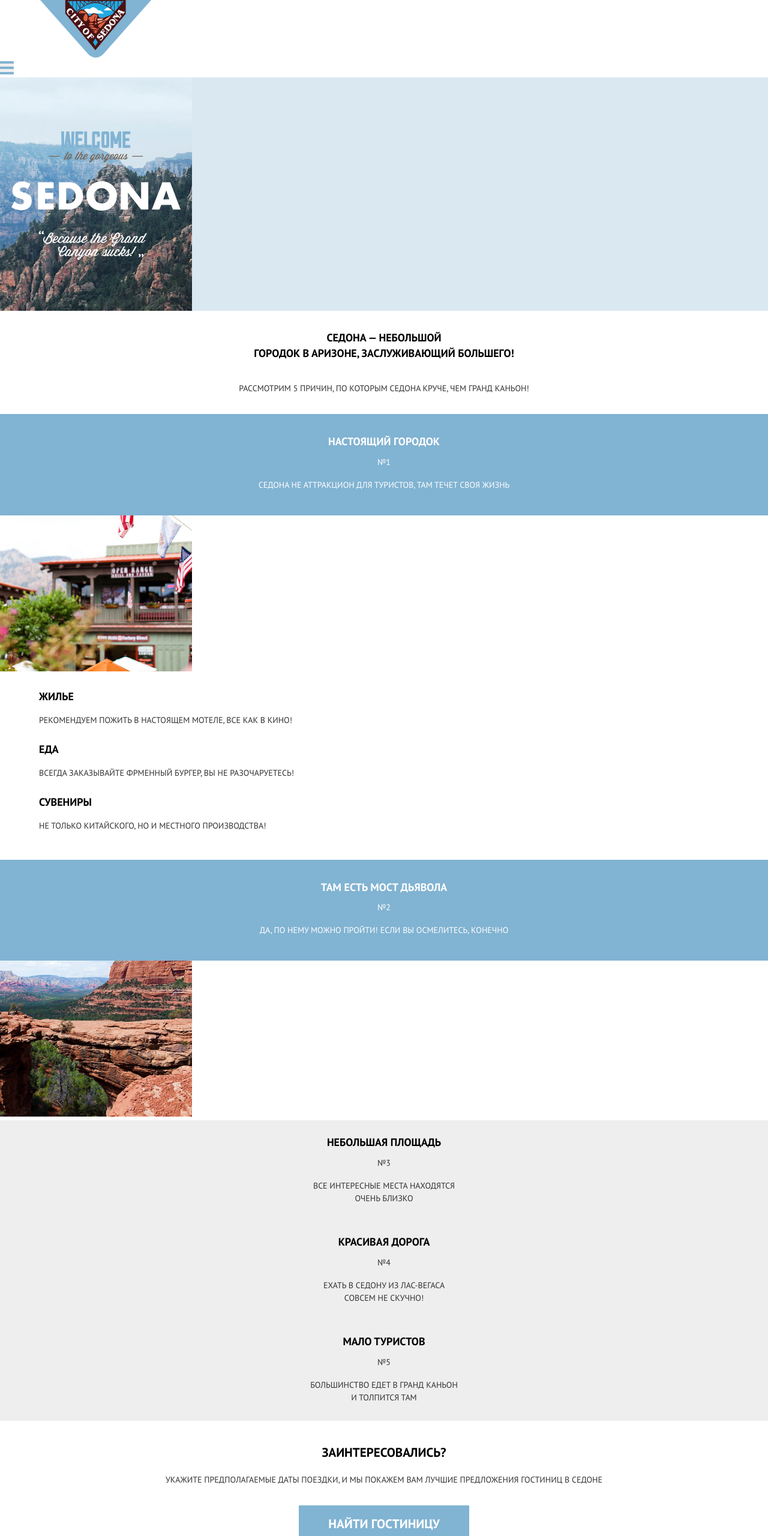
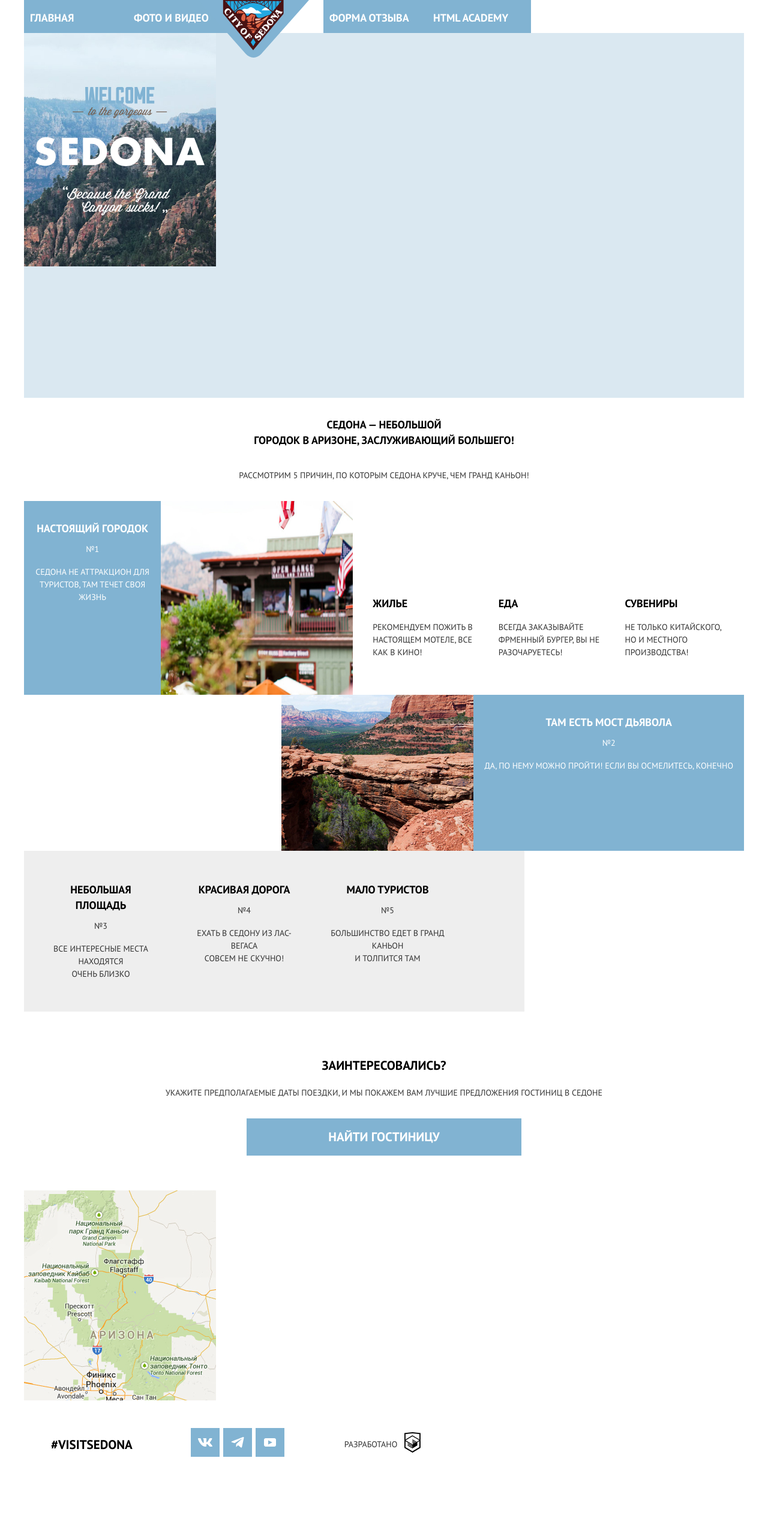
Before and after one commit to htmlacademy-adaptive/1859627-sedona-27, a website: page source/index.html in a window 1280 px wide. Shown: the top 2560 px of the page at 60% size. After the commit the page ends 2471 px from the top, so only its background shows below. Drawn offline with nearby package versions, Linux system fonts and the light colour scheme; files that its build step writes are made by us from their sources.

Commit message:
проверка кода

```diff
--- a/source/index.html
+++ b/source/index.html
@@ -2,7 +2,7 @@
 <html class="page" lang="ru">
     <head>
         <meta charset="UTF-8">
-        <meta name="viewport" content="width=device-width,initial-scale=1">
+        <meta name="viewport" content="width=device-width, initial-scale=1">
         <title>Седона</title>
         <link href="css/style.css" rel="stylesheet">
     </head>
@@ -50,16 +50,14 @@
                     <p class="main-container__title little-title">Седона — небольшой<br> городок в Аризоне, заслуживающий большего!</p>
                     <p class="main-container__description description">Рассмотрим 5 причин, по которым Седона круче, чем гранд каньон!</p>
                 </div>
-                <div class="advantages__wrapper">
-                    <div class="advantages__container">
+                <ol class="advantages__wrapper">
+                    <li class="advantages__container">
                       <div class="advantages__content">
                         <h3 class="advantages__title little-title little-title--light">Настоящий городок</h3>
                         <span class="advantages__number description description--light">№1</span>
                         <p class="advantages__description description description--light">Седона не аттракцион для туристов, там течет своя жизнь</p>
                       </div>
                       <img class="advantages__image" src="img/city.jpg" alt="Фотография настоящего города.">
-                    </div>
-                    <div class="advantages__container">
                       <ul class="benefits__list">
                         <li class="benefits__item">
                             <h3 class="benefits__title benefits__title--housing little-title">Жилье</h3>
@@ -74,16 +72,16 @@
                             <p class="benefits__description description">Не только китайского, но и местного производства!</p>
                         </li>
                       </ul>
-                    </div>
-                    <div class="advantages__container">
+                    </li>
+                    <li class="advantages__container advantages__container--reverse">
                       <div class="advantages__content">
                         <h3 class="advantages__title little-title little-title--light">Там есть мост дьявола</h3>
                         <span class="advantages__number description description--light">№2</span>
                         <p class="advantages__description description description--light">Да, по нему можно пройти! Если вы осмелитесь, конечно</p>
                       </div>
                         <img class="advantages__image" src="img/bridge.jpg" alt="Фотография большого каньона.">
-                    </div>
-                    <div class="advantages__container">
+                    </li>
+                    <li class="advantages__container">
                         <ul class="advantages__list">
                             <li class="advantages__item">
                                 <h3 class="advantages__title little-title">Небольшая площадь</h3>
@@ -101,8 +99,8 @@
                                 <p class="advantages__description description">Большинство едет в гранд каньон<br> и толпится там</p>
                             </li>
                         </ul>
-                    </div>
-                </div>
+                    </li>
+                </ol>
             </section>
 
     <!-- offer -->
--- a/source/less/blocks/advantages.less
+++ b/source/less/blocks/advantages.less
@@ -20,6 +20,11 @@
   text-align: center;
 }
 
+.advantages__wrapper {
+  list-style-type: none;
+  padding: 0;
+}
+
 .advantages__list {
   padding: 24px 18px 28px;
   margin: 0;
@@ -28,9 +33,47 @@
   flex-direction: column;
   gap: 49px;
   background-color: @gray-color;
+
+  @media (min-width: @tablet-width), (min-width: @desktop-width) {
+    flex-direction: row;
+    width: 768px;
+    padding: 52px 33px;
+  }
 }
 
 .advantages__description {
   margin: 0;
   text-align: center;
 }
+
+.advantages__container {
+  @media (min-width: @tablet-width), (min-width: @desktop-width) {
+    display: flex;
+    grid-column: 1 / 4;
+  }
+}
+
+.advantages__container--reverse {
+  @media (min-width: @tablet-width), (min-width: @desktop-width) {
+    flex-direction: row-reverse;
+  }
+}
+
+.advantages__item {
+  @media (min-width: @tablet-width), (min-width: @desktop-width) {
+    width: 190px;
+    min-height: 152px;
+  }
+}
+
+.advantages__wrapper {
+  @media (min-width: @tablet-width), (min-width: @desktop-width) {
+    display: grid;
+  }
+}
+
+.advantages__image {
+  @media (min-width: @tablet-width), (min-width: @desktop-width) {
+
+  }
+}
--- a/source/less/blocks/benefits.less
+++ b/source/less/blocks/benefits.less
@@ -10,6 +10,11 @@
   display: flex;
   flex-direction: column;
   gap: 25px;
+
+  @media (min-width: @tablet-width) {
+    flex-direction: row;
+    padding: 158px 33px 60px;
+  }
 }
 
 .benefits__description {
--- a/source/less/blocks/button.less
+++ b/source/less/blocks/button.less
@@ -2,4 +2,8 @@
   background-color: #81b3d2;
   padding: 16px 49px;
   border: none;
+
+  @media (min-width: @tablet-width), (min-width: @desktop-width) {
+    width: 458px;
+  }
 }
--- a/source/less/blocks/footer.less
+++ b/source/less/blocks/footer.less
@@ -1,12 +1,37 @@
 .footer {
   padding: 29px 18px 23px;
+
+  @media (min-width: @tablet-width), (min-width: @desktop-width) {
+    display: flex;
+    min-height: 120px;
+    padding: 0;
+  }
 }
 
 .footer__hashtag {
   margin-bottom: 33px;
   text-align: center;
+
+  @media (min-width: @tablet-width), (min-width: @desktop-width) {
+    padding: 49px 0 45px 45px;
+    margin-right: 97px;
+    margin-bottom: 0;
+  }
 }
 
 .footer__social {
   margin-bottom: 40px;
+
+  @media (min-width: @tablet-width), (min-width: @desktop-width) {
+    margin-bottom: 0;
+    padding: 36px 0;
+    margin-right: 100px;
+  }
 }
+
+.footer__copyright {
+  @media (min-width: @tablet-width), (min-width: @desktop-width) {
+    margin-bottom: 0;
+    padding: 43px 76px 43px 0;
+  }
+}
--- a/source/less/blocks/introduction.less
+++ b/source/less/blocks/introduction.less
@@ -6,4 +6,8 @@
   padding-left: 19px;
   padding-right: 19px;
   padding-top: 90px;
+
+  @media (min-width: @tablet-width), (min-width: @desktop-width) {
+    height: 518px;
+  }
 }
--- /dev/null
+++ b/source/less/blocks/logo.less
@@ -0,0 +1,10 @@
+.logo {
+  @media (min-width: @tablet-width) {
+    position: absolute;
+    left: 330px;
+  }
+
+  @media (min-width: @tablet-width) {
+    padding: 0;
+  }
+}
--- a/source/less/blocks/nav.less
+++ b/source/less/blocks/nav.less
@@ -4,6 +4,22 @@
 
 .nav__list {
   display: none;
+
+  @media (min-width: @tablet-width) {
+    display: flex;
+    width: @tablet-width;
+  }
+
+  @media (min-width: @desktop-width) {
+    display: flex;
+    width: @desktop-width;
+  }
+
+  @media (min-width: @tablet-width) {
+    .site-list__item:nth-child(3) {
+      margin-left: 153px;
+    }
+  }
 }
 
 .nav__toggle {
@@ -11,4 +27,8 @@
   width: 23px;
   height: 22px;
   border: none;
+
+  @media (min-width: @tablet-width), (min-width: @desktop-width) {
+    display: none;
+  }
 }
--- a/source/less/blocks/offer.less
+++ b/source/less/blocks/offer.less
@@ -1,6 +1,10 @@
 .offer {
   padding: 38px 18px 49px;
   text-align: center;
+
+  @media (min-width: @tablet-width), (min-width: @desktop-width) {
+    padding: 61px 166px 58px;
+  }
 }
 
 .offer__title {
--- a/source/less/blocks/page.less
+++ b/source/less/blocks/page.less
@@ -6,4 +6,8 @@ body {
   line-height: 21px;
   color: #000000;
   margin: 0;
+
+  @media (min-width: @desktop-width) {
+    margin: @desktop-margin;
+  }
 }
--- a/source/less/blocks/site-list.less
+++ b/source/less/blocks/site-list.less
@@ -7,6 +7,10 @@
 .site-list__item {
   padding: 17px 10px 12px;
   background-color: @main-color;
+
+  @media (min-width: @tablet-width) {
+    min-width: 153px;
+  }
 }
 
 .site-list__link {
--- a/source/less/blocks/variables.less
+++ b/source/less/blocks/variables.less
@@ -1,5 +1,13 @@
+// Colors
+
 @black-color: #000000;
 @dark-gray-color: #333333;
 @white-color: #FFFFFF;
 @main-color: #81B3D2;
 @gray-color: #EEEEEE;
+
+// Viewports
+
+@tablet-width: 768px;
+@desktop-width: 1200px;
+@desktop-margin: 0 40px;
--- a/source/less/style.less
+++ b/source/less/style.less
@@ -1,6 +1,7 @@
 @import "./blocks/variables.less";
 @import "./blocks/fonts.less";
 @import "./blocks/header.less";
+@import "./blocks/logo.less";
 @import "./blocks/main-container.less";
 @import "./blocks/little-title.less";
 @import "./blocks/advantages.less";
```
Lines whose indentation alone changed are shown as unchanged.
